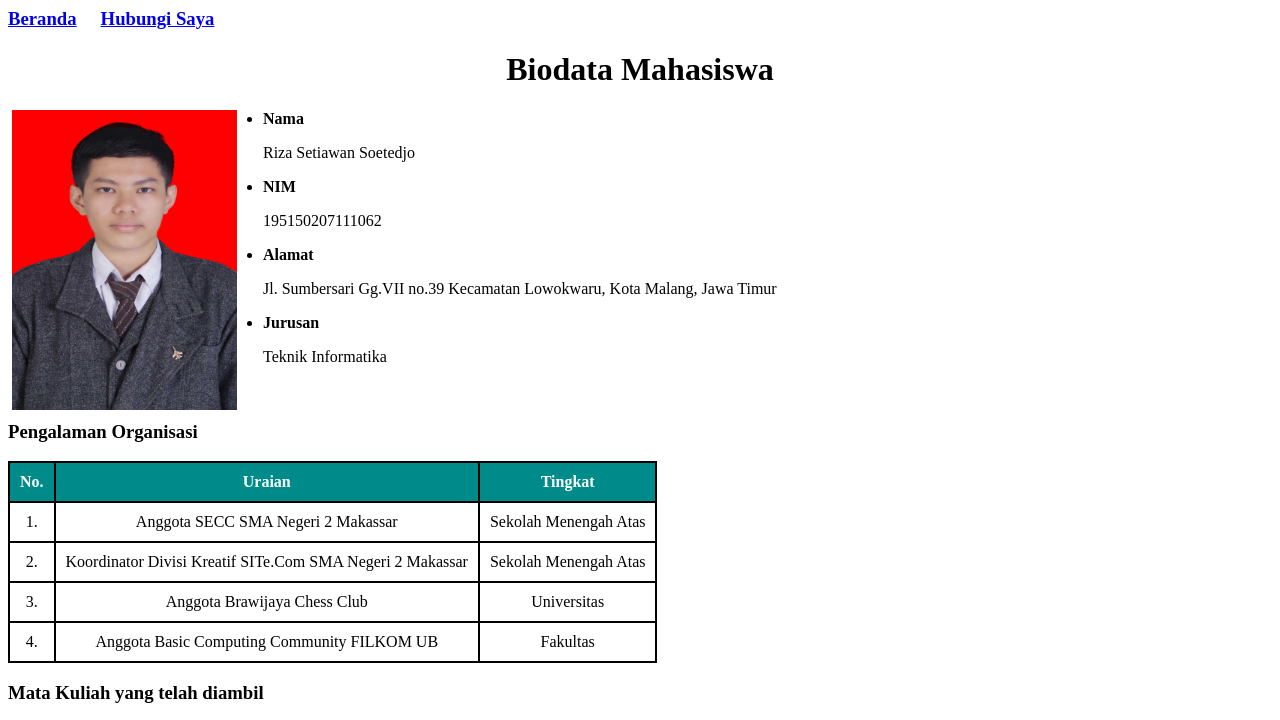
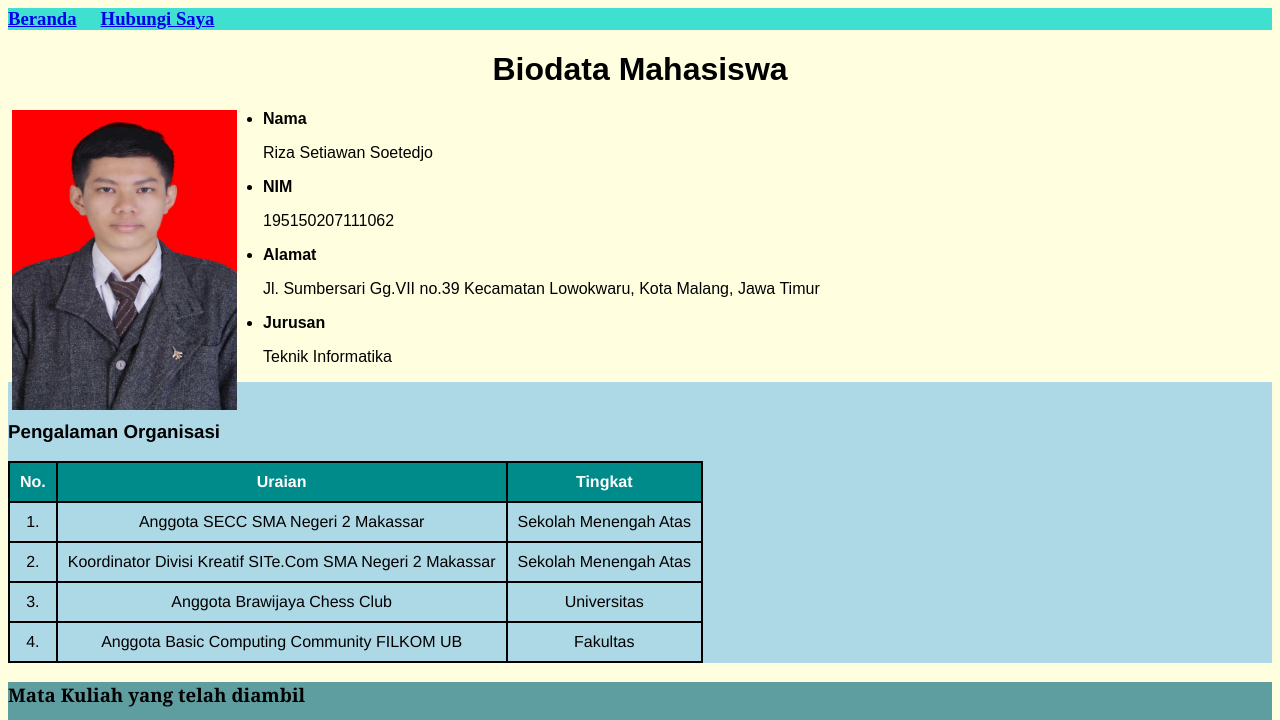
Before and after one commit to riz-S/tugasIMK, a plain HTML site: page index.html in a window 1280 px wide. Shown: the top 720 px of the page. Drawn offline with Linux system fonts and the light colour scheme.

Commit message:
Added CSS external

```diff
--- /dev/null
+++ b/index.css
@@ -0,0 +1,39 @@
+body {
+  background-color: lightyellow;
+  font-family: Arial;
+}
+img {
+  padding-left: 4px;
+  padding-bottom: 4px;
+  padding-right: 10px;
+}
+table,
+th,
+td {
+  border-top: 10px;
+  border: 2px black;
+  border-collapse: collapse;
+  border-style: double;
+  text-align: center;
+}
+th,
+td {
+  padding: 10px;
+}
+th {
+  background-color: darkcyan;
+  color: white;
+}
+.organisasi {
+  padding-top: 20px;
+  background-color: lightblue;
+  font-family: "Franklin Gothic Medium";
+}
+.matkul {
+  background-color: cadetblue;
+  font-family: Georgia;
+}
+#menu {
+  font-family: "Times New Roman";
+  background-color: turquoise;
+}
--- a/index.html
+++ b/index.html
@@ -2,10 +2,11 @@
 <html>
   <head>
     <meta charset="UTF-8" />
+    <link rel="stylesheet" href="index.css">
     <title>Beranda</title>
   </head>
   <body>
-    <div class="menu">
+    <div id="menu">
       <a href="index.html"><h3 style="display: inline;">Beranda</h3></a>
       <a href="ContactForm.html"
         ><h3 style="display: inline; padding-left: 20px;">Hubungi Saya</h3></a
@@ -121,30 +122,4 @@
       </table>
     </div>
   </body>
-  <style>
-    img {
-      padding-left: 4px;
-      padding-bottom: 4px;
-      padding-right: 10px;
-    }
-    table,
-    th,
-    td {
-      border: 2px black;
-      border-collapse: collapse;
-      border-style: double;
-      text-align: center;
-    }
-    th,
-    td {
-      padding: 10px;
-    }
-    th {
-      background-color: darkcyan;
-      color: white;
-    }
-    .organisasi {
-      padding-top: 20px;
-    }
-  </style>
 </html>
```
